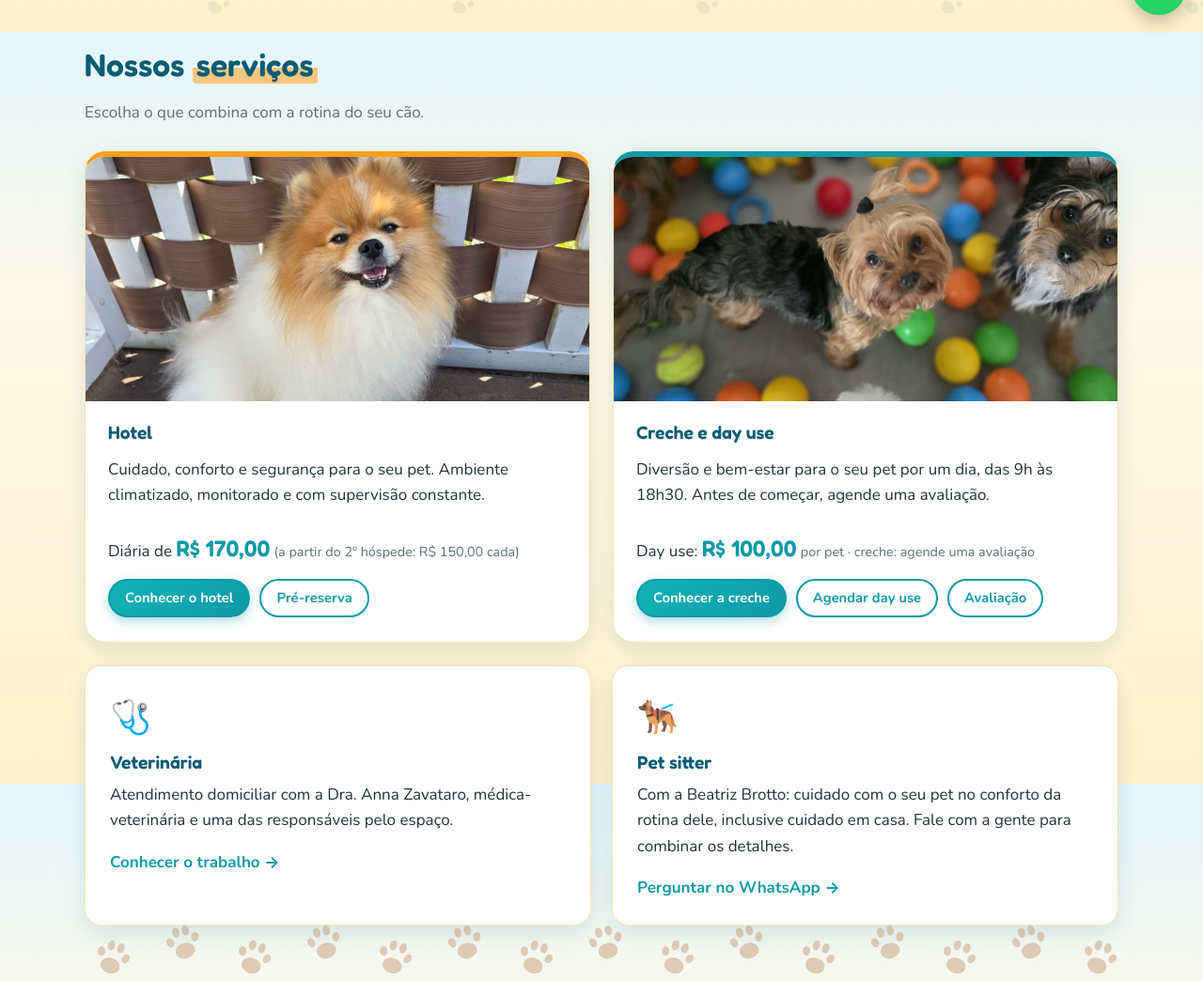
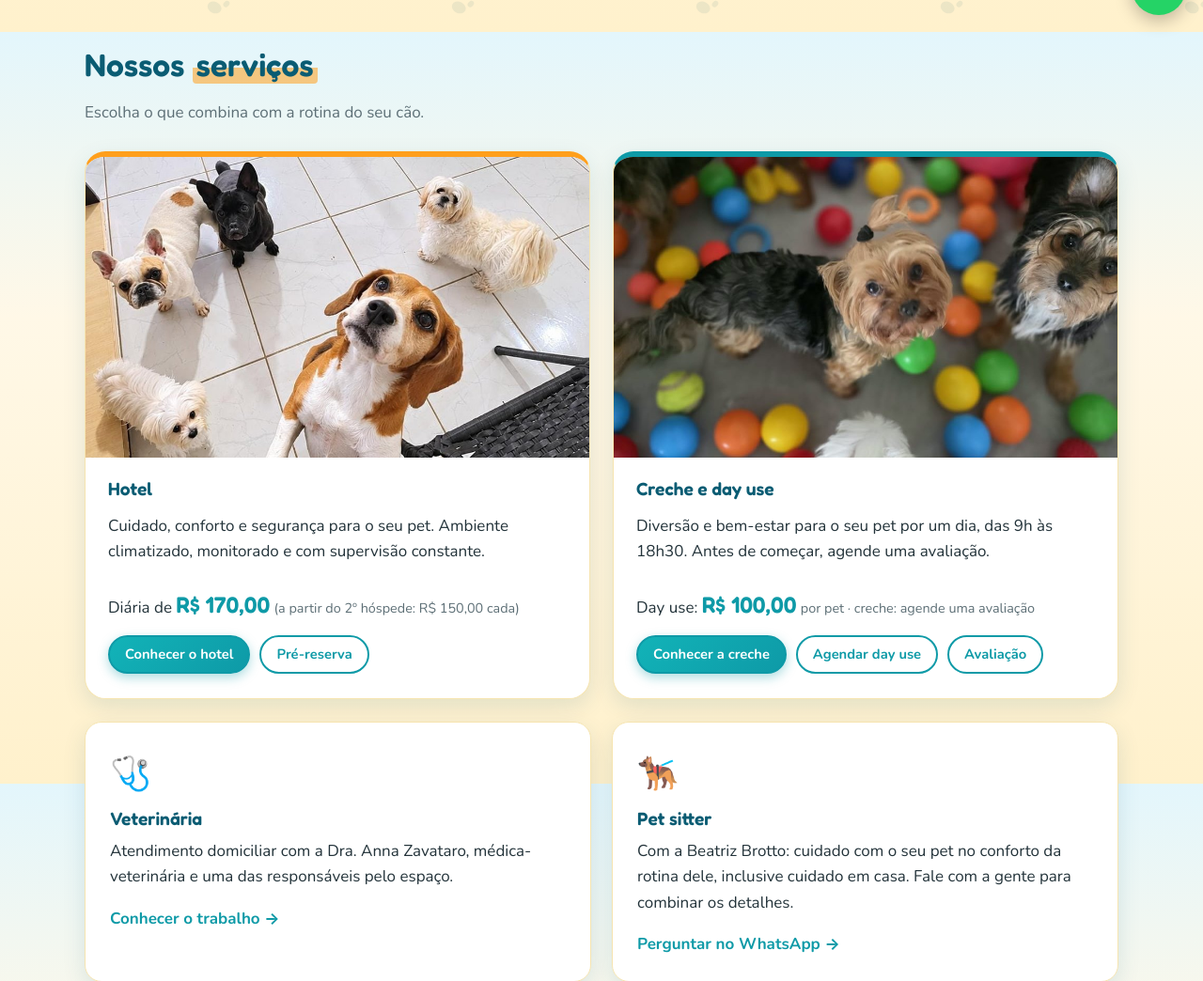
Before and after one commit to ArtDriessen/Caomaradas-site, a Node server app: page / in a window 1280 px wide. Shown: the part 766-1810 px from the top of the page at 94% size. Run offline with Node 20, Linux system fonts and the light colour scheme.

Commit message:
Foto do grupo de cães no card do Hotel
Co-Authored-By: Claude Sonnet 5.5 <noreply@anthropic.com>
Claude-Session: https://claude.ai/code/session_01SDDwWfsiJZtLKaf4s2vpZh

```diff
--- a/public/css/style.css
+++ b/public/css/style.css
@@ -454,7 +454,7 @@ a { color: var(--primary); }
 .gallery { display: grid; grid-template-columns: repeat(4, 1fr); gap: 14px; }
 .gallery img { width: 100%; height: auto; aspect-ratio: 1; object-fit: cover; border-radius: 20px; border: 4px solid #fff; box-shadow: 0 8px 22px rgba(10, 92, 115, .18); }
 @media (max-width: 700px) { .gallery { grid-template-columns: repeat(2, 1fr); } }
-.svc-card img { object-position: center; }
+.svc-card img { object-position: center; height: 320px; }
 .space-grid { display: grid; grid-template-columns: repeat(4, 1fr); gap: 14px; }
 .space-grid a { display: block; border-radius: 18px; overflow: hidden; border: 4px solid #fff; box-shadow: 0 8px 22px rgba(10, 92, 115, .18); }
 .space-grid img { width: 100%; height: 100%; aspect-ratio: 4 / 3; object-fit: cover; display: block; transition: transform .3s; }
--- a/views/index.ejs
+++ b/views/index.ejs
@@ -25,7 +25,7 @@
     <p class="section-sub">Escolha o que combina com a rotina do seu cão.</p>
     <div class="svc-grid">
       <article class="svc-card">
-        <img src="/img/card-hotel.jpg" alt="Spitz alemão sorrindo no pátio da Cãomaradas" loading="lazy" width="960" height="600">
+        <img src="/img/card-hotel-grupo.jpg" alt="Cães de vários tamanhos olhando para cima no piso da Cãomaradas: beagle, bulldog francês, maltês e shih-tzu" loading="lazy" width="960" height="600">
         <div class="svc-body">
           <h3>Hotel</h3>
           <p>Cuidado, conforto e segurança para o seu pet. Ambiente climatizado, monitorado e com supervisão constante.</p>
```
Also changed, not shown: public/img/card-hotel-grupo.jpg (added), public/img/card-hotel.jpg (deleted).
